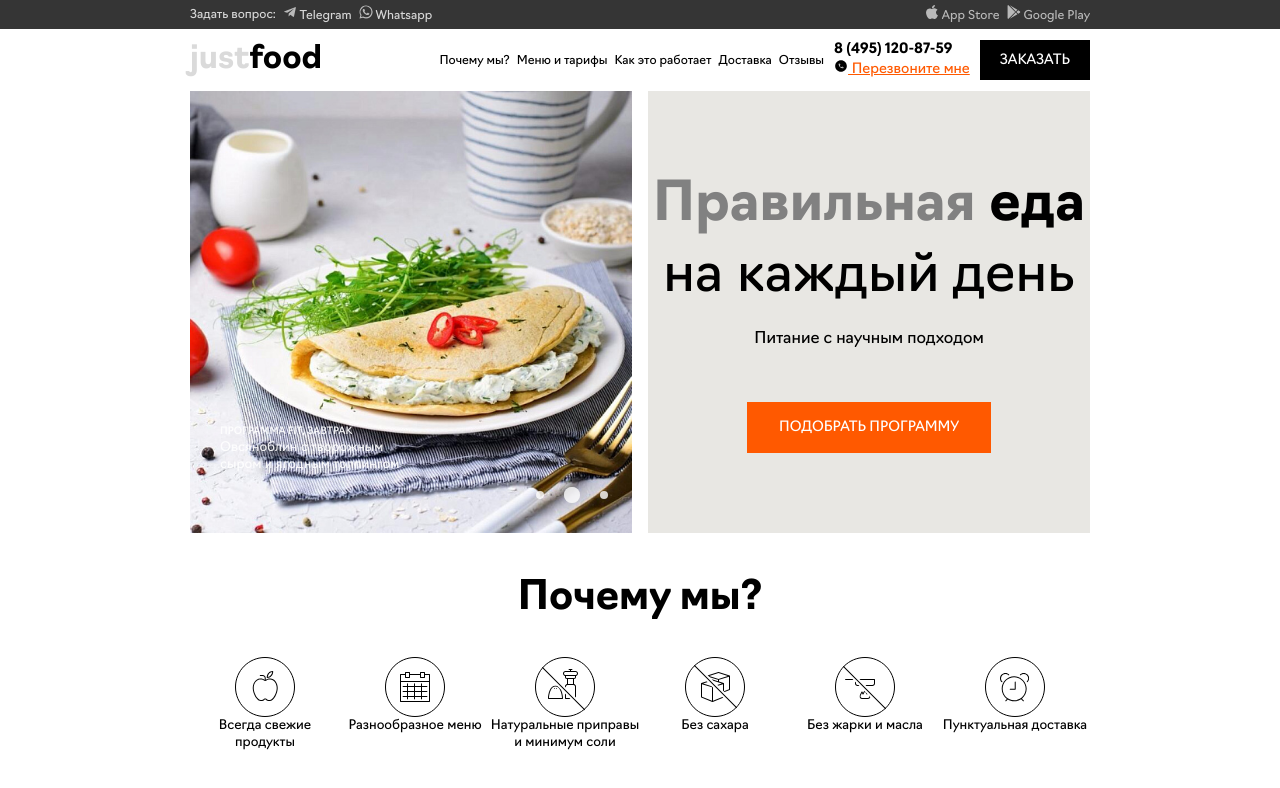
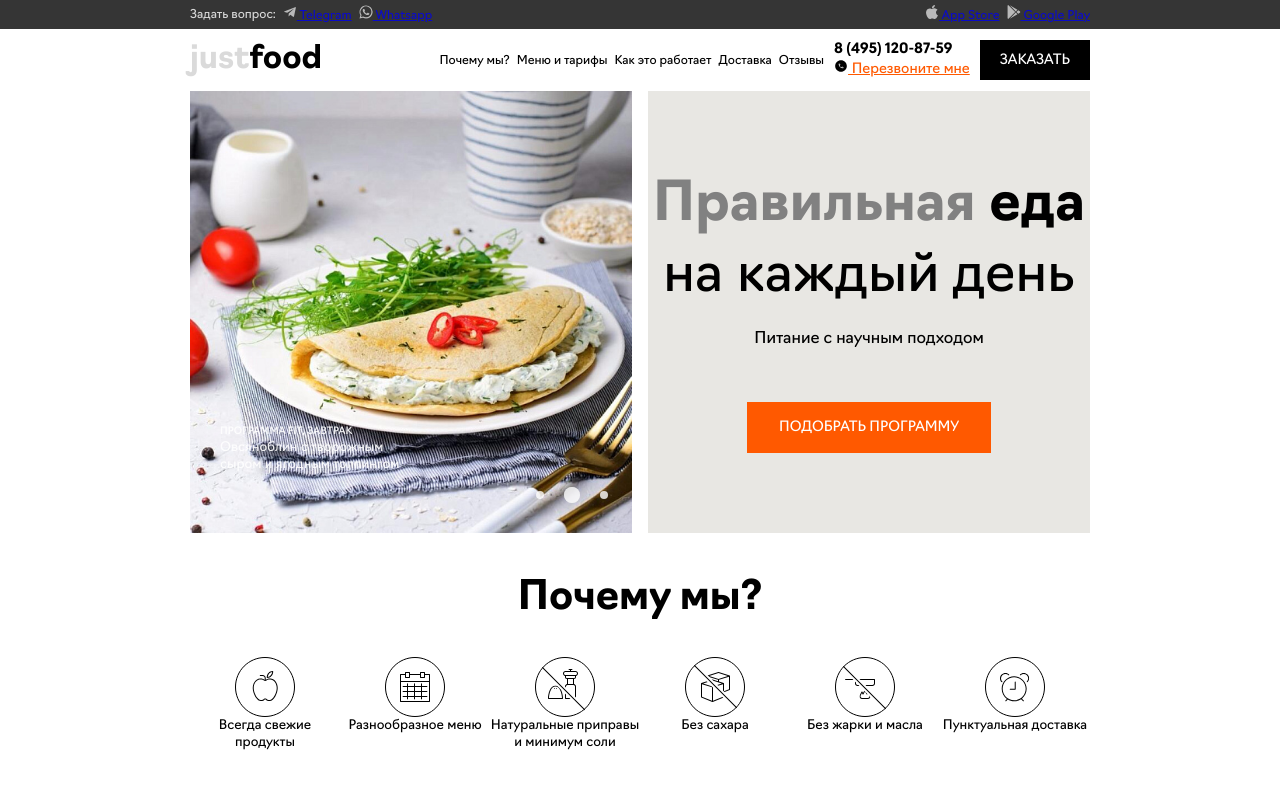
Before and after one commit to ElidEvendell/justfood, a plain HTML site: page index.html in a window 1280 px wide. Drawn offline with Linux system fonts and the light colour scheme.

Commit message:
Update index.html

```diff
--- a/index.html
+++ b/index.html
@@ -13,6 +13,7 @@
           <ul>
             <li>Задать вопрос:</li>
             <li>
+              <a href="https://web.telegram.org">
                 <svg
                   fill="#dadada"
                   width="120px"
@@ -33,8 +34,10 @@
                   </g>
                 </svg>
                 Telegram
+              </a>
             </li>
             <li>
+              <a href="https://web.whatsapp.com">
                 <svg
                   fill="#dadada"
                   width="120px"
@@ -58,10 +61,12 @@
                   </g>
                 </svg>
                 Whatsapp
+              </a>
             </li>
           </ul>
           <ul class="apps">
             <li>
+              <a href="https://www.apple.com/app-store/">
                 <svg
                   width="120px"
                   height="120px"
@@ -107,8 +112,10 @@
                   </g>
                 </svg>
                 App Store
+              </a>
             </li>
             <li>
+              <a href="https://play.google.com/store/games">
                 <svg
                   fill="#dadada"
                   width="100px"
@@ -129,6 +136,7 @@
                   </g>
                 </svg>
                 Google Play
+              </a>
             </li>
           </ul>
         </div>
```
Lines whose indentation alone changed are shown as unchanged.
